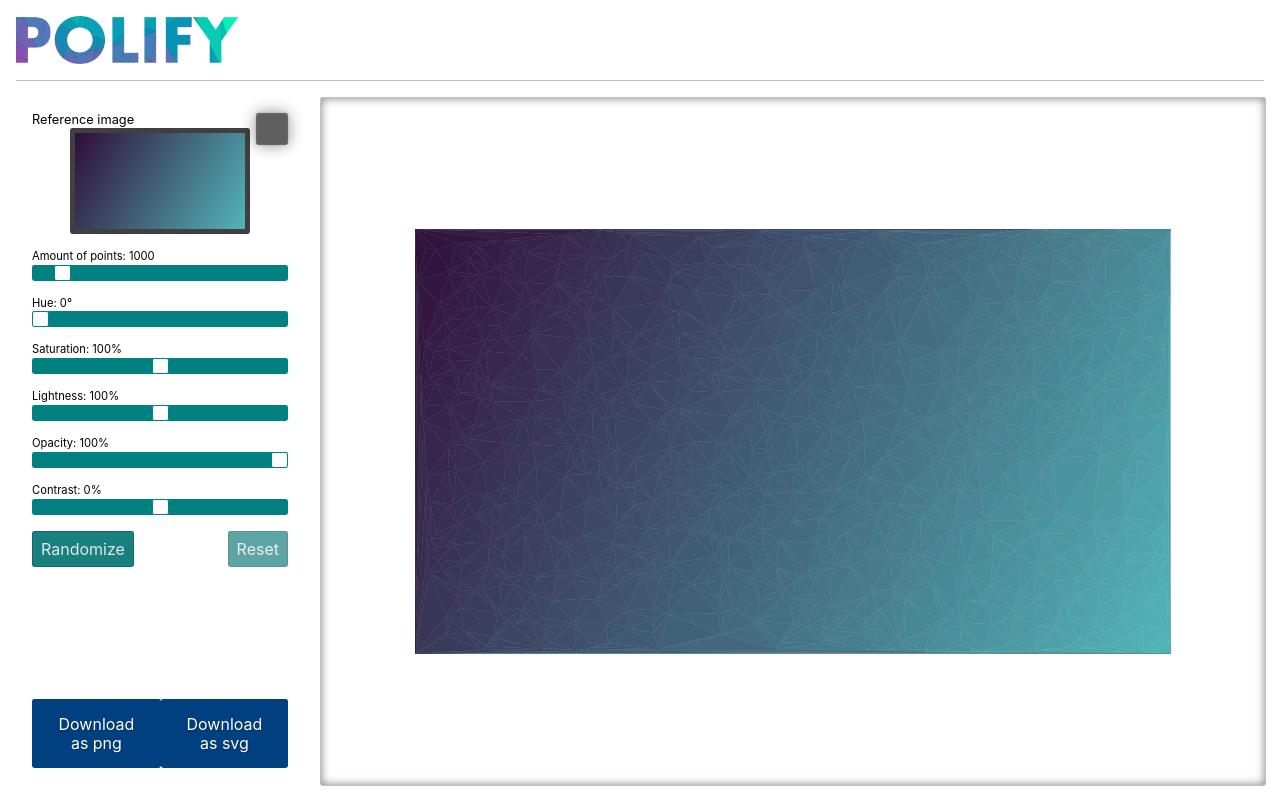
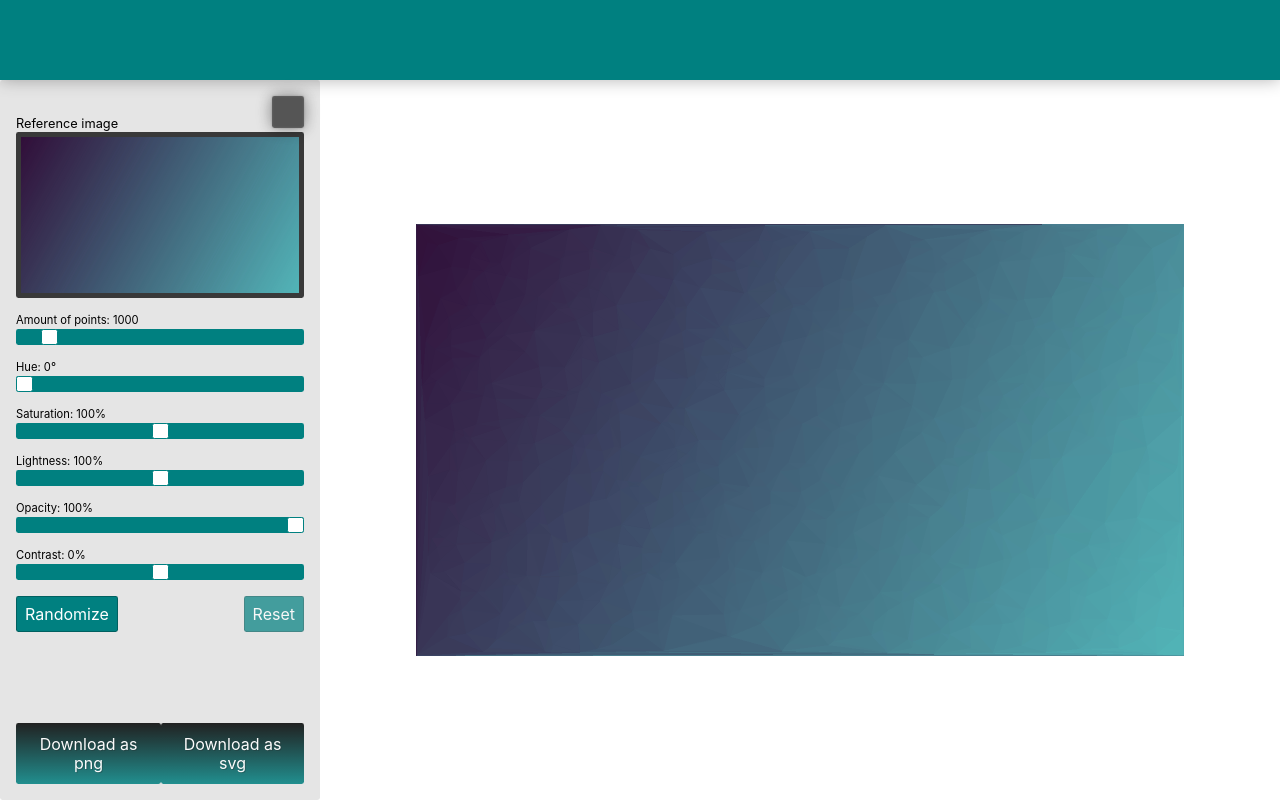
Before and after one commit to Niekes/polify, a Vue app: page / in a window 1280 px wide. Built offline with nearby package versions, Linux system fonts and the light colour scheme; no server answers.

Commit message:
Clean up styling and add cookies view

```diff
--- a/src/App.vue
+++ b/src/App.vue
@@ -40,6 +40,6 @@ body {
 }
 
 #app {
-    padding: 0 $padding-x * 2;
+    padding: 0;
 }
 </style>
--- a/src/router/index.js
+++ b/src/router/index.js
@@ -1,6 +1,7 @@
 import Vue from 'vue';
 import Router from 'vue-router';
 import Home from '@/views/Home';
+import Cookies from '@/views/Cookies';
 import config from '@/config';
 
 Vue.use(Router);
@@ -14,5 +15,10 @@ export default new Router({
             name: 'Home',
             component: Home,
         },
+        {
+            path: '/cookies',
+            name: 'Cookies',
+            component: Cookies,
+        },
     ],
 });
--- a/src/scss/main.scss
+++ b/src/scss/main.scss
@@ -1,2 +1,8 @@
+*,
+*::before,
+*::after {
+    box-sizing: border-box;
+}
+
 @import '~normalize.css';
 @import './variables';
--- /dev/null
+++ b/src/views/Cookies.vue
@@ -0,0 +1,17 @@
+<template>
+    <div>
+        Cookies
+    </div>
+</template>
+
+<script>
+export default {
+    name: 'Cookies',
+};
+</script>
+
+<style lang="scss" scoped>
+/*
+    Styles come here
+*/
+</style>
--- a/src/views/Home.vue
+++ b/src/views/Home.vue
@@ -1,13 +1,14 @@
 <template>
     <div class="home">
         <div class="navigation">
-            <img
-                class="logo"
-                :src="logoSrc"
-            >
+            <svg-icon
+                class="navigation__logo"
+                :xlink="'#logo'"
+            />
         </div>
         <div class="control">
             <div class="control__reference-image">
+                <div class="reference-image__help">
                     <small v-text="$t('home.referenceImage')" />
                     <input
                         id="file-1"
@@ -22,6 +23,7 @@
                     >
                         <svg-icon :xlink="'#upload'" />
                     </label>
+                </div>
 
                 <canvas
                     id="canvas"
@@ -178,8 +180,6 @@
 <script>
 import { saveSvgAsPng } from 'save-svg-as-png';
 import { Delaunay } from 'd3-delaunay';
-// eslint-disable-next-line import/extensions
-import localstyles from 'localstyles';
 
 import {
     range,
@@ -308,10 +308,14 @@ export default {
                 .append('path')
                 .attr('class', 'triangles')
                 .attr('stroke', this.setColor)
+                .attr('stroke-opacity', this.setStrokeOpacity)
+                .attr('stroke-width', this.setStrokeWidth)
                 .attr('fill', this.setColor)
                 .attr('d', (d, i) => this.delaunay.renderTriangle(i))
                 .merge(tri)
                 .attr('stroke', this.setColor)
+                .attr('stroke-opacity', this.setStrokeOpacity)
+                .attr('stroke-width', this.setStrokeWidth)
                 .attr('fill', this.setColor)
                 .attr('d', (d, i) => this.delaunay.renderTriangle(i));
 
@@ -346,6 +350,14 @@ export default {
             rgb.b = rgb.b * c + intercept;
 
             return rgb;
+        },
+
+        setStrokeOpacity() {
+            return this.opacity / 100;
+        },
+
+        setStrokeWidth() {
+            return 1;
         },
 
         randomize() {
@@ -424,43 +436,43 @@ export default {
 <style lang="scss" scoped>
 .home {
     display: grid;
-    gap: $margin-y * 2 $margin-x * 2;
     grid-template-areas: "navigation navigation" "control context";
-    grid-template-columns: minmax(0, 18rem) 1fr;
+    grid-template-columns: minmax(0, 20rem) 1fr;
     grid-template-rows: min-content minmax(0, 1fr);
-    height: calc(100% - #{$padding-y * 2});
-    padding-bottom: $padding-y * 2;
+    height: 100%;
 }
 
 @media (max-width: $breakpoint-sm) {
     .home {
         display: grid;
-        gap: $margin-y * 2 $margin-x * 2;
         grid-template-areas: "navigation" "context" "control";
         grid-template-columns: 1fr;
         grid-template-rows: min-content min-content minmax(0, 1fr);
-        height: calc(100% - #{$padding-y * 2});
-        padding-bottom: $padding-y * 2;
+        height: 100%;
     }
 }
 
 .navigation {
-    border-bottom: 1px solid $black-25;
+    background-color: $primary;
+    box-shadow: $box-shadow;
     display: grid;
     grid-area: navigation;
     grid-template-areas: "logo .";
     grid-template-columns: min-content 1fr;
     grid-template-rows: 1fr;
-    padding: $padding-y * 2 0;
+    padding: $padding-y * 2 $padding-x * 2;
 }
 
-.logo {
+.navigation__logo {
+    color: $white;
     grid-area: logo;
     height: 3rem;
     user-select: none;
+    width: 12rem;
 }
 
 .control {
+    background-color: $black-10;
     border-radius: $border-radius;
     display: grid;
     gap: $margin-y * 2 0;
@@ -475,12 +487,16 @@ export default {
     display: flex;
     flex-direction: column;
     grid-area: reference-image;
-    position: relative;
+}
+
+.reference-image__help {
+    align-items: flex-end;
+    display: flex;
+    justify-content: space-between;
+    width: 100%;
 
     small {
-        align-self: flex-start;
         color: $black;
-        text-align: left;
     }
 
     .label {
@@ -490,9 +506,8 @@ export default {
         color: $white;
         cursor: pointer;
         filter: drop-shadow(0 0 1px $black-50);
+        margin-bottom: $margin-y / 2;
         padding: $padding;
-        position: absolute;
-        right: 0;
         transition: background-color 450ms ease-in-out;
         z-index: $z-index-dropdown;
 
@@ -514,6 +529,24 @@ export default {
         width: 0.1px;
         z-index: -1;
     }
+}
+
+#canvas {
+    border: 5px solid $black-75;
+    border-radius: $border-radius;
+    height: auto;
+    max-height: 12rem;
+    max-width: 100%;
+}
+
+#default-img,
+#canvas-download {
+    display: none;
+    pointer-events: none;
+    position: absolute;
+    top: 0;
+    user-select: none;
+    z-index: -100000;
 }
 
 .control__parameters {
@@ -648,7 +681,7 @@ export default {
         color: $white;
         cursor: pointer;
         display: inline-block;
-        filter: contrast(0.8);
+        filter: saturate(1);
         font-size: 1rem;
         padding: $padding;
         text-align: center;
@@ -660,7 +693,7 @@ export default {
         }
 
         &:hover {
-            filter: contrast(1);
+            filter: saturate(2);
         }
 
         &:disabled {
@@ -674,41 +707,37 @@ export default {
     align-items: flex-end;
     display: flex;
     grid-area: download;
-    justify-content: center;
+    justify-content: space-around;
 
     .download__button {
         align-items: center;
-        background: adjust-hue($primary, 30deg);
+        background: linear-gradient(0deg, $primary, $black);
         border: none;
         border-radius: $border-radius;
         color: $white;
         cursor: pointer;
         display: flex;
         justify-content: center;
+        opacity: 0.85;
         overflow: hidden;
-        padding: $padding-y * 2 $padding-x * 2;
+        padding: $padding-y * 1.5 $padding-x;
         text-shadow: $text-shadow;
+        transition: opacity 250ms ease-in-out;
+
+        &:hover {
+            opacity: 1;
+        }
     }
 }
 
 .context {
     align-items: center;
-    border: 1px solid $black-25;
     border-radius: $border-radius;
-    box-shadow: inset 0 0 10px $black-50;
     display: flex;
     grid-area: context;
     height: 100%;
     justify-content: center;
     width: 100%;
-}
-
-#canvas {
-    border: 5px solid $black-75;
-    border-radius: $border-radius;
-    height: auto;
-    max-height: 6rem;
-    width: auto;
 }
 
 #svg {
@@ -717,17 +746,7 @@ export default {
     max-height: 80%;
     max-width: 80%;
     pointer-events: none;
+    shape-rendering: optimizespeed;
     user-select: none;
 }
-
-#default-img {
-    display: none;
-    pointer-events: none;
-    user-select: none;
-}
-
-#canvas-download {
-    position: absolute;
-    top: 0;
-}
 </style>
```
Also changed, not shown: src/main.js (+5 -2 lines), src/assets/svg/logo.svg. Lines whose indentation alone changed are shown as unchanged.
